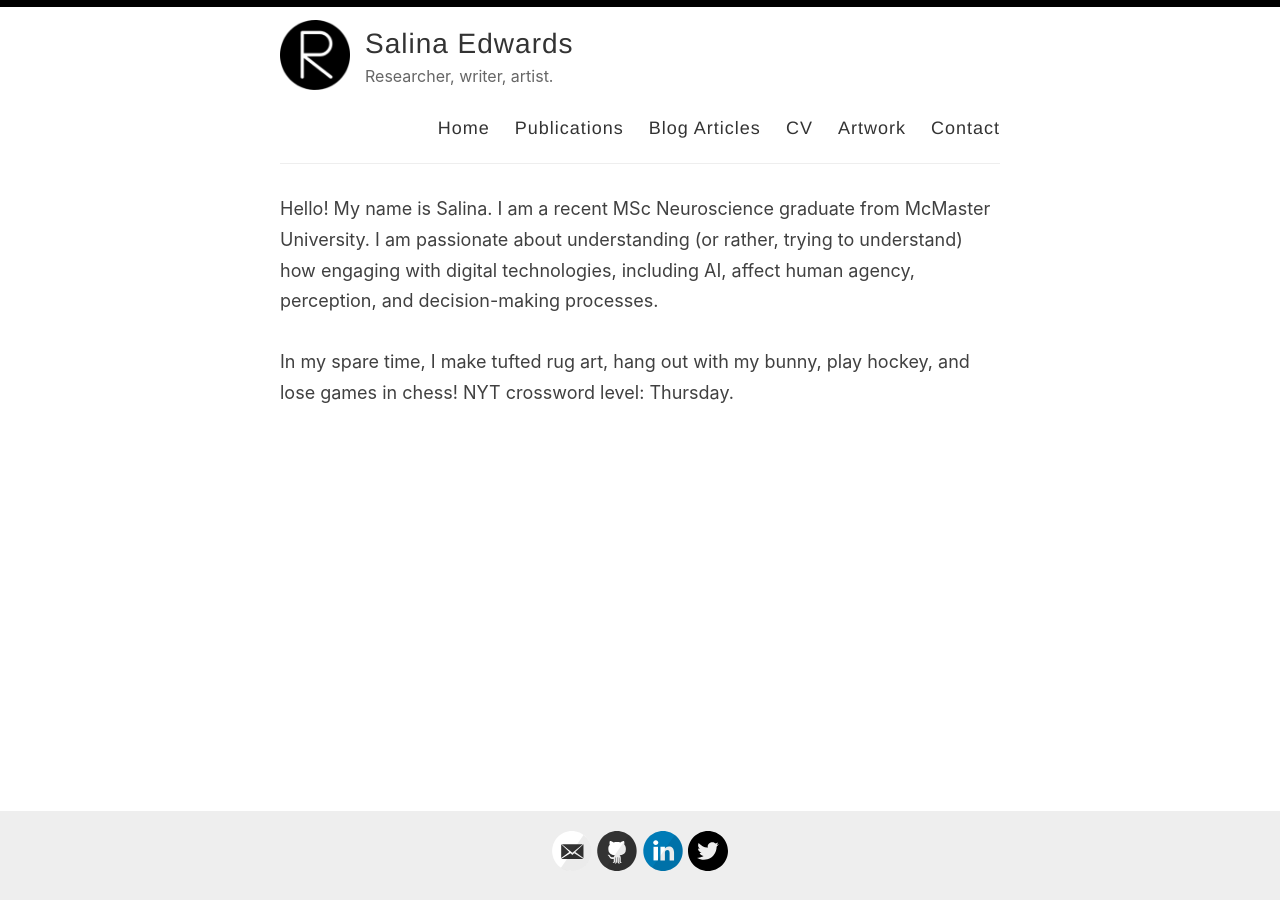
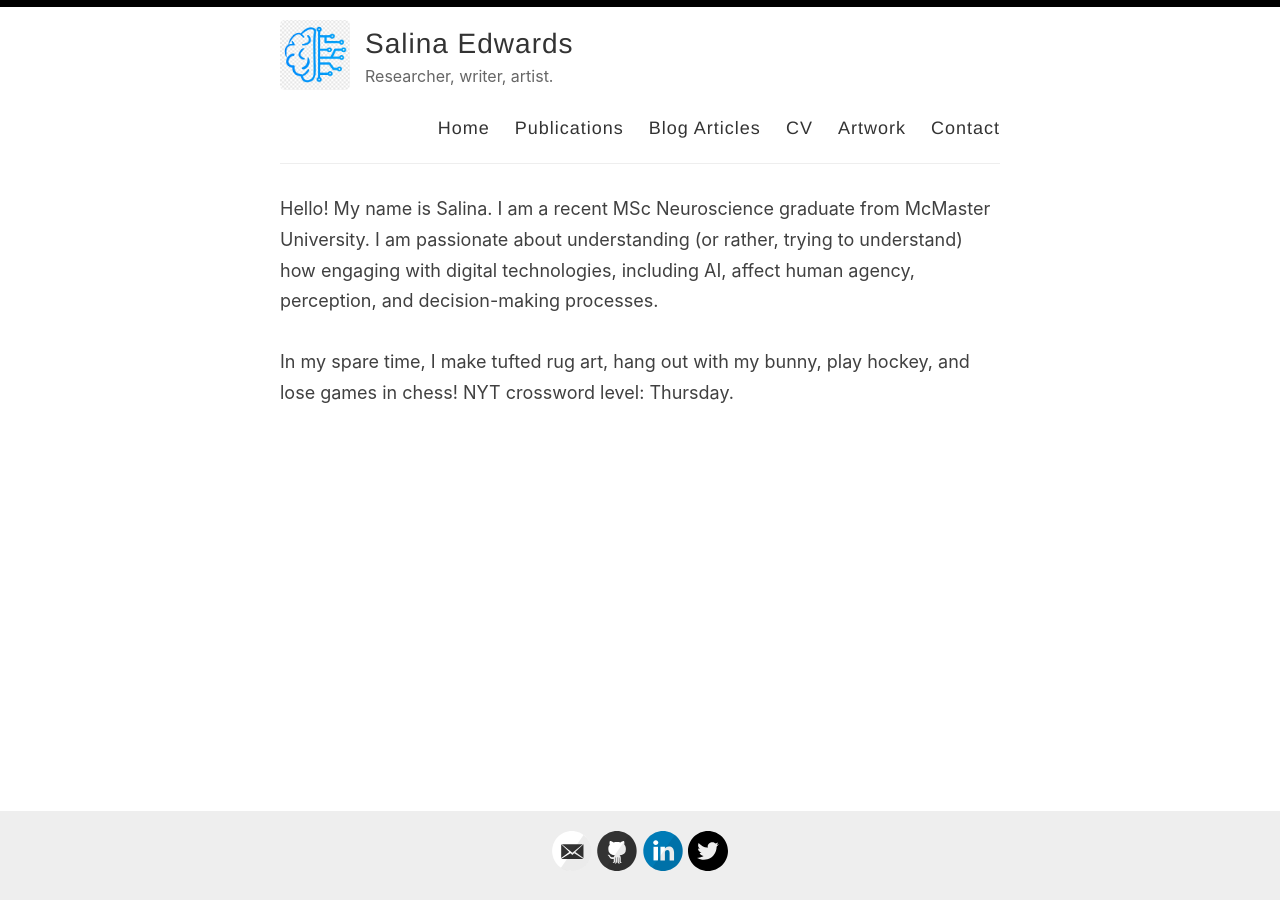
Before and after one commit to salinaedwards/salinaedwards.github.io, a Jekyll site: the page built from index.html, in a window 1280 px wide. Built offline with Jekyll 4.4.1, drawn with Linux system fonts in a browser that asks for light colours; the list of posts is cut into pages by our own code.

Commit message:
Update _config.yml

```diff
--- a/_config.yml
+++ b/_config.yml
@@ -9,7 +9,7 @@ name: Salina Edwards
 description: Researcher, writer, artist.
 
 # URL of your avatar or profile pic (you could use your GitHub profile pic)
-avatar: /images/reverie.png
+avatar: /images/download.png
 
 #
 # Flags below are optional
```
